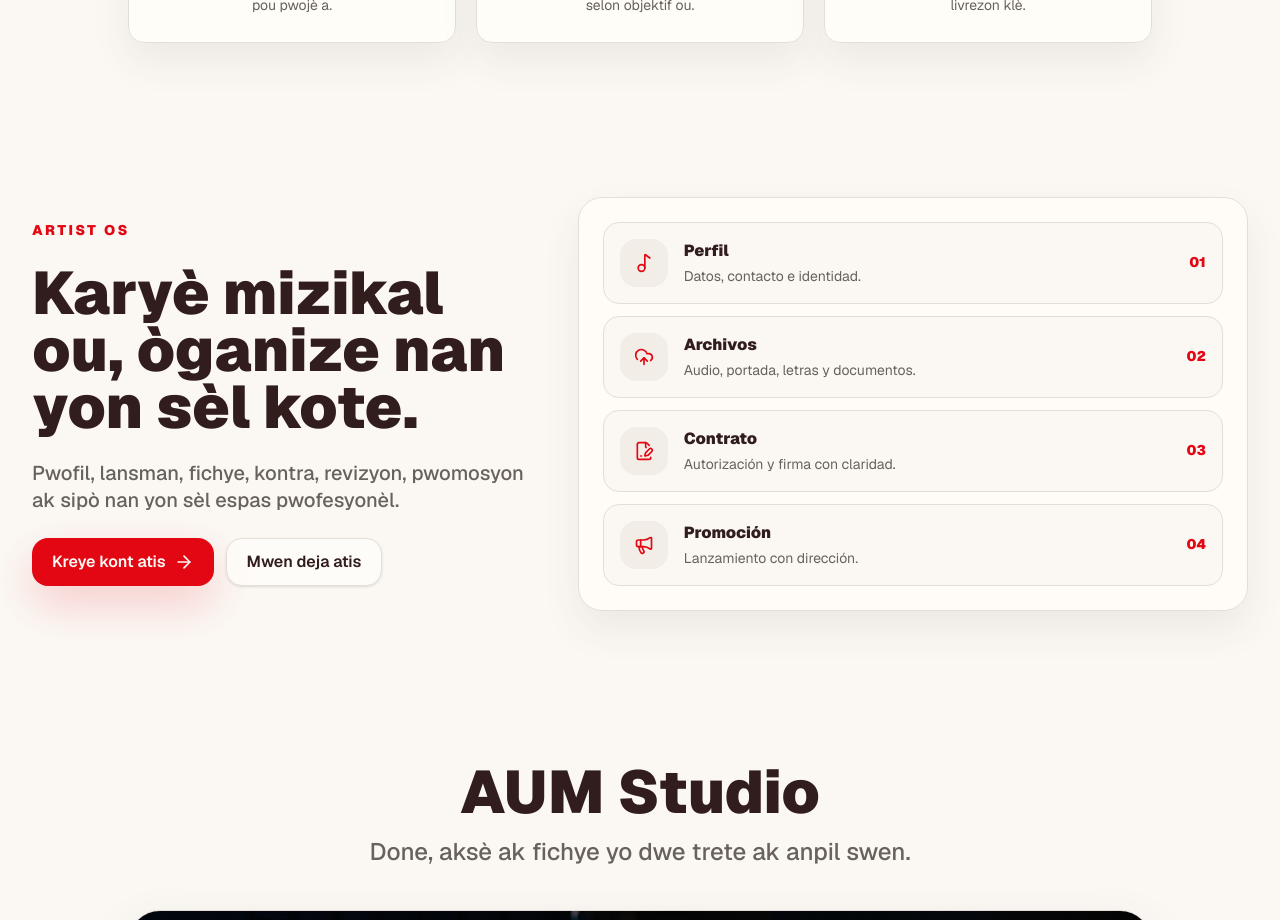
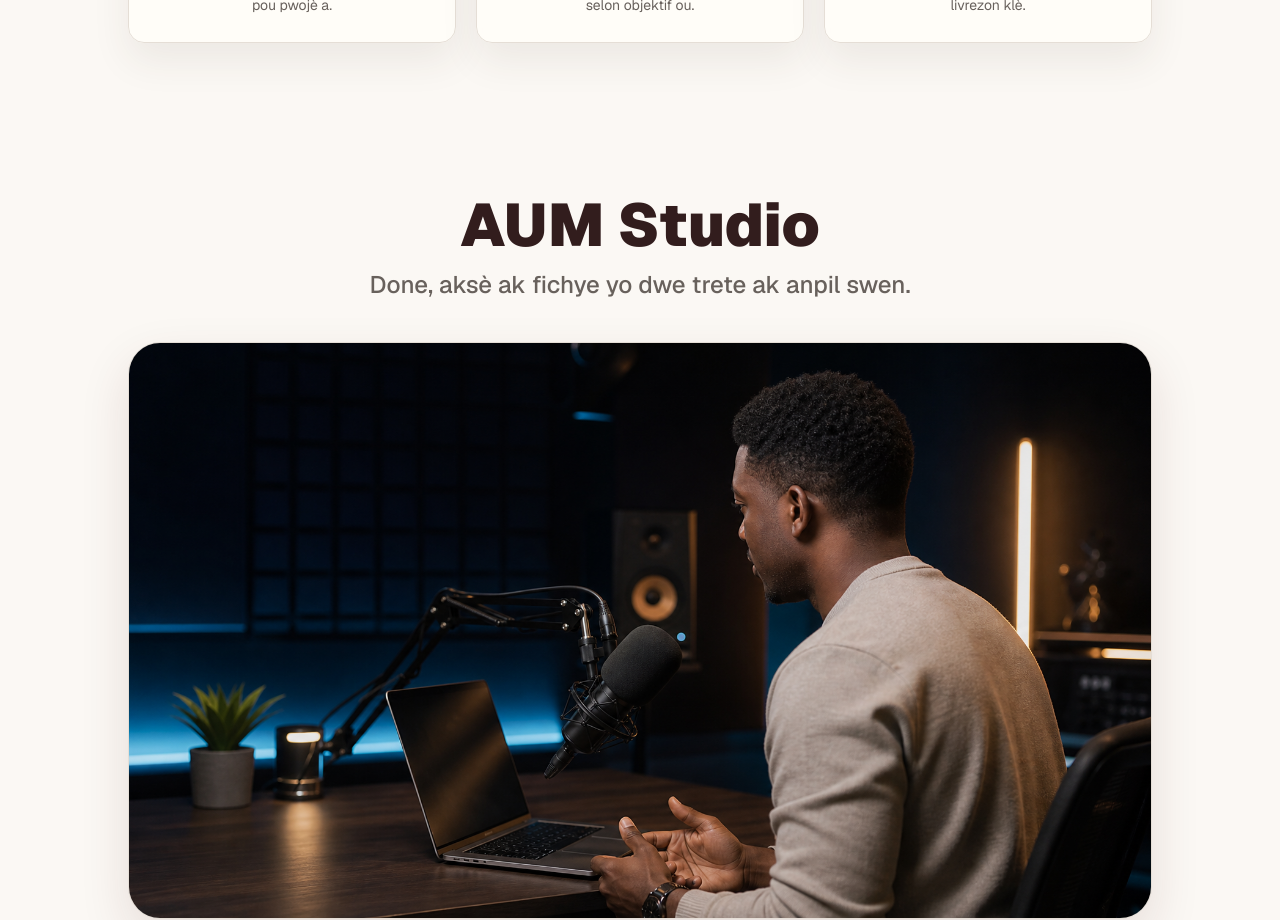
Before and after one commit to aumdevs/aumprodz, a Next.js app: page / in a window 1280 px wide. Shown: the part 2260-3180 px from the top of the page. Built offline with nearby package versions, Linux system fonts and the light colour scheme; no server answers; the database is empty.

Commit message:
Remove artist OS section from public home

```diff
--- a/src/app/(public)/page.tsx
+++ b/src/app/(public)/page.tsx
@@ -3,12 +3,9 @@ import Link from "next/link";
 import {
   ArrowRight,
   Brush,
-  FileSignature,
   KeyRound,
-  Megaphone,
   MessageCircle,
   MonitorPlay,
-  Music2,
   ShieldCheck,
   UploadCloud,
   Zap,
@@ -243,13 +240,6 @@ const modelPills = [
 const processIcons = [MessageCircle, ShieldCheck, Zap] as const;
 const trustIcons = [KeyRound, UploadCloud, ShieldCheck] as const;
 
-const artistItems = [
-  { icon: Music2, label: "Perfil", detail: "Datos, contacto e identidad." },
-  { icon: UploadCloud, label: "Archivos", detail: "Audio, portada, letras y documentos." },
-  { icon: FileSignature, label: "Contrato", detail: "Autorización y firma con claridad." },
-  { icon: Megaphone, label: "Promoción", detail: "Lanzamiento con dirección." },
-] as const;
-
 export default async function HomePage() {
   const locale = await getCurrentLocale();
   const copy = copyByLocale[locale] ?? copyByLocale.ht;
@@ -341,54 +331,6 @@ export default async function HomePage() {
               </Card>
               );
             })}
-          </div>
-        </div>
-      </section>
-
-      <section className="public-section-tight">
-        <div className="public-shell grid gap-10 lg:grid-cols-[0.86fr_1.14fr] lg:items-center">
-          <div className="space-y-6">
-            <p className="text-sm font-black uppercase tracking-[0.18em] text-primary">
-              Artist OS
-            </p>
-            <h2 className="mammouth-title text-4xl sm:text-6xl">
-              {copy.artistTitle}
-            </h2>
-            <p className="mammouth-subtitle text-xl">{copy.artistText}</p>
-            <div className="flex flex-col gap-3 sm:flex-row">
-              <Link
-                href="/artista/registro"
-                className={cn(buttonVariants({ size: "lg" }))}
-              >
-                {copy.artistCta}
-                <ArrowRight className="size-5" />
-              </Link>
-              <Link
-                href="/login?next=%2Fartist"
-                className={cn(buttonVariants({ variant: "secondary", size: "lg" }))}
-              >
-                {copy.artistLogin}
-              </Link>
-            </div>
-          </div>
-          <div className="mammouth-card rounded-3xl p-4 sm:p-6">
-            <div className="grid gap-3">
-              {artistItems.map(({ detail, icon: Icon, label }, index) => (
-                <div
-                  key={label}
-                  className="grid gap-3 rounded-2xl border border-border bg-background p-4 sm:grid-cols-[52px_1fr_auto] sm:items-center"
-                >
-                  <span className="flex size-12 items-center justify-center rounded-2xl bg-muted text-primary">
-                    <Icon className="size-5" />
-                  </span>
-                  <div>
-                    <p className="font-black">{label}</p>
-                    <p className="mt-1 text-sm text-muted-foreground">{detail}</p>
-                  </div>
-                  <span className="text-sm font-black text-primary">0{index + 1}</span>
-                </div>
-              ))}
-            </div>
           </div>
         </div>
       </section>
```
